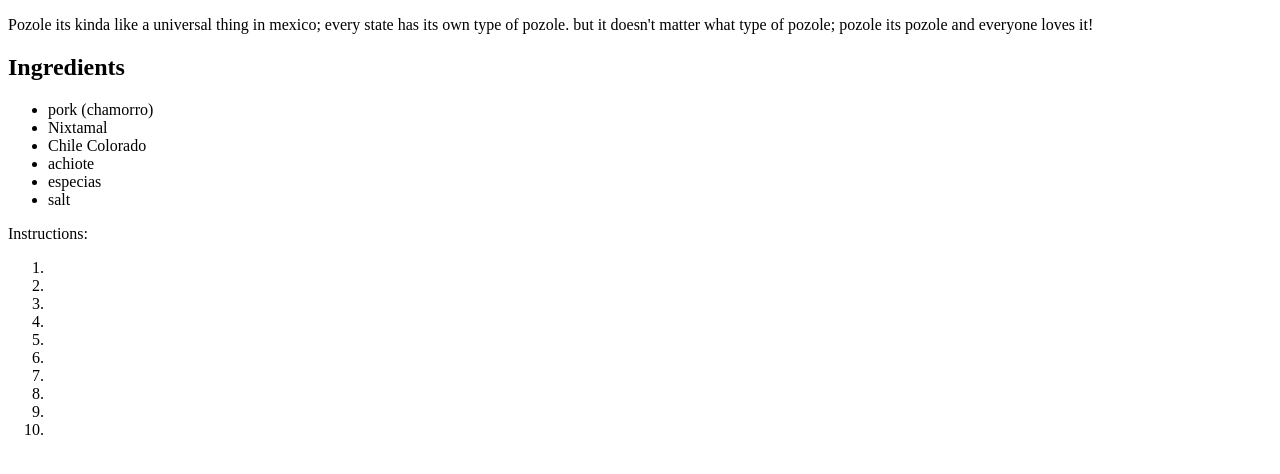
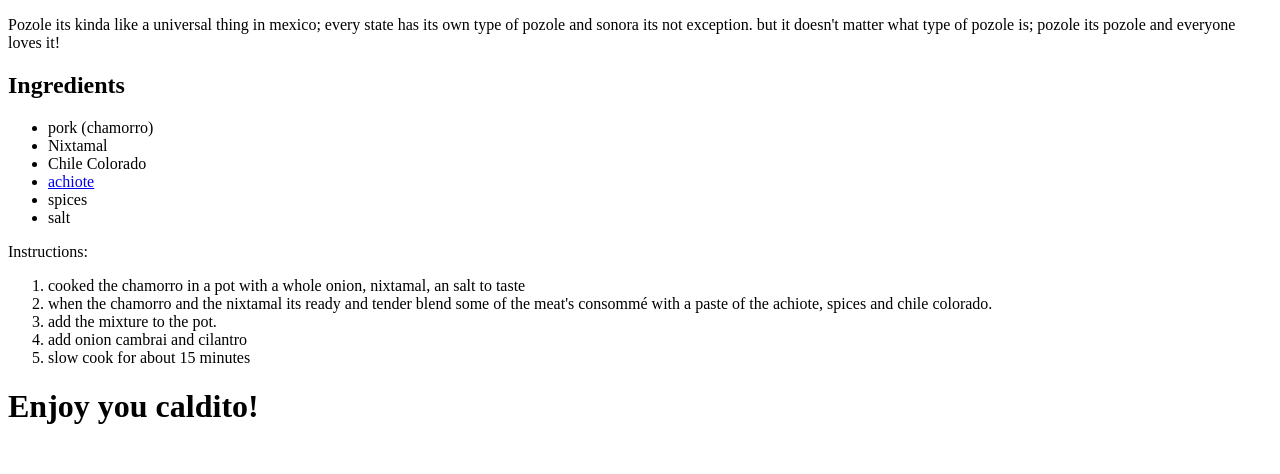
Before and after one commit to YesUSFlorido/odin-recipes, a plain HTML site: page recipes/pozole.html in a window 1280 px wide. Drawn offline with Linux system fonts and the light colour scheme.

Commit message:
finished the instructions part needs more revision and editing but its mostly done

```diff
--- a/recipes/pozole.html
+++ b/recipes/pozole.html
@@ -6,8 +6,8 @@
 </head>
 <body>
 
-<p>Pozole its kinda like a universal thing in mexico; every state has its own type of pozole.
-    but it doesn't matter what type of pozole; pozole its pozole and everyone loves it!</p>
+<p>Pozole its kinda like a universal thing in mexico; every state has its own type of pozole and sonora its not exception.
+    but it doesn't matter what type of pozole is; pozole its pozole and everyone loves it!</p>
 
     <h2>Ingredients</h2>
 
@@ -15,25 +15,22 @@
         <li>pork (chamorro)</li>
         <li>Nixtamal</li>
         <li>Chile Colorado</li>
-        <li>achiote</li>
-        <li>especias</li>
+        <li><a href="https://en.wikipedia.org/wiki/Recado_rojo" target="_blank" rel="noopener noreferrer">achiote</a></li>
+        <li>spices</li>
         <li>salt</li>
     </ul>
 
     Instructions:
 
     <ol>
-        <li></li>
-        <li></li>
-        <li></li>
-        <li></li>
-        <li></li>
-        <li></li>
-        <li></li>
-        <li></li>
-        <li></li>
-        <li></li>
+        <li>cooked the chamorro in a pot with a whole onion, nixtamal, an salt to taste</li>
+        <li>when the chamorro and the nixtamal its ready and tender blend some of the meat's consommé with a paste of the achiote, spices and chile colorado.</li>
+        <li>add the mixture to the pot.</li>
+        <li>add onion cambrai and cilantro</li>
+        <li>slow cook for about 15 minutes</li>
     </ol>
+
+    <h1>Enjoy you caldito!</h1>
 
 </body>
 </html>
```
Also changed, not shown: recipes/gallina_pinta.html (+9 -14 lines).
